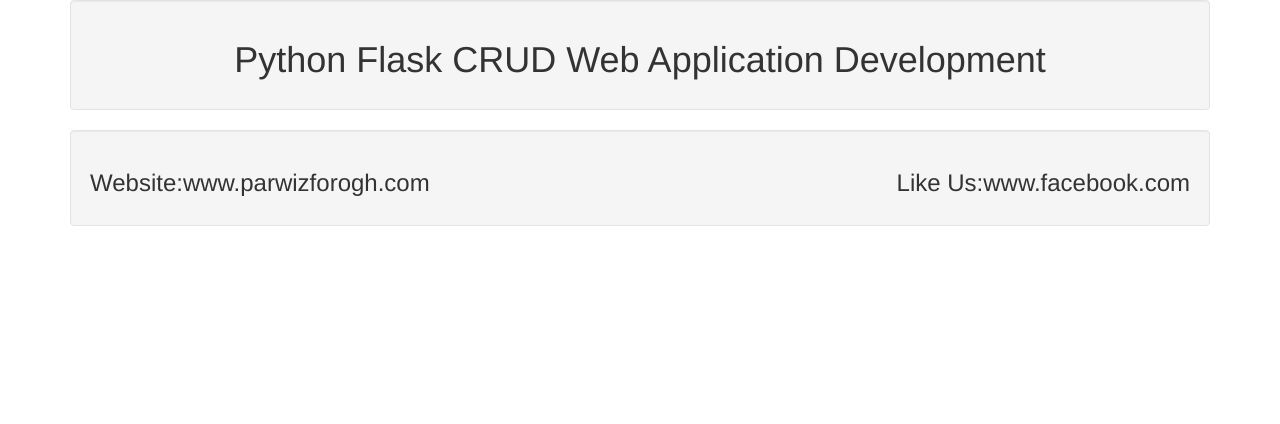
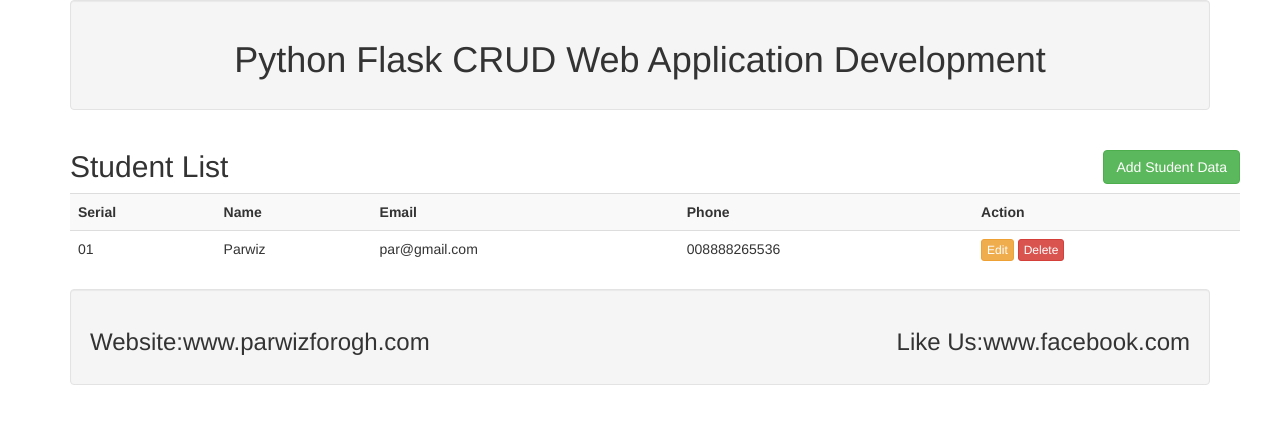
Before and after one commit to marytraore02/simple, a Flask app: page / in a window 1280 px wide. Shown: the top 424 px of the page. Run offline with Flask 3, Linux system fonts and the light colour scheme; some libraries are stand-ins or nearby versions.

Commit message:
add static form

```diff
--- a/templates/index.html
+++ b/templates/index.html
@@ -13,14 +13,58 @@
 </head>
 <body>
     <div class="container">
+        <!--Header-->
         <div class="well text-center">
             <h1>Python Flask CRUD Web Application Development</h1>
         </div>
+        <!--Header-->
+
+        <!--Content-->
+        <div class="container">
+            <div class="row">
+                <div class="col md-12">
+                    <h2>
+                        Student List
+                        <button type="button" class="btn btn-success pull-right" data-toggle="modal" data-target="#mymodal">
+                            Add Student Data
+                        </button>
+                    </h2>
+
+                    <table class="table table-striped">
+                        <tr>
+                            <th>Serial</th>
+                            <th>Name</th>
+                            <th>Email</th>
+                            <th>Phone</th>
+                            <th>Action</th>
+                        </tr>
+                        <tr>
+                            <td>01</td>
+                            <td>Parwiz</td>
+                            <td>par@gmail.com</td>
+                            <td>008888265536</td>
+                            <td>
+                                <a href="" class="btn btn-warning btn-xs" data-toggle="modal" data-target="#modaledit">
+                                    Edit
+                                </a>
+                                <a href="" class="btn btn-danger btn-xs" onclick="return confirm('Are you sure to delete ?')">
+                                    Delete
+                                </a>
+                            </td>
+                        </tr>
+                    </table>
+                </div>
+            </div>
+        </div>
+        <!--Content-->
+
+        <!--Footer-->
         <div class="well">
             <h3>Website:www.parwizforogh.com
                 <span class="pull-right">Like Us:www.facebook.com</span>
             </h3>
         </div>
+        <!--Footer-->
     </div>
 </body>
 </html>
```
